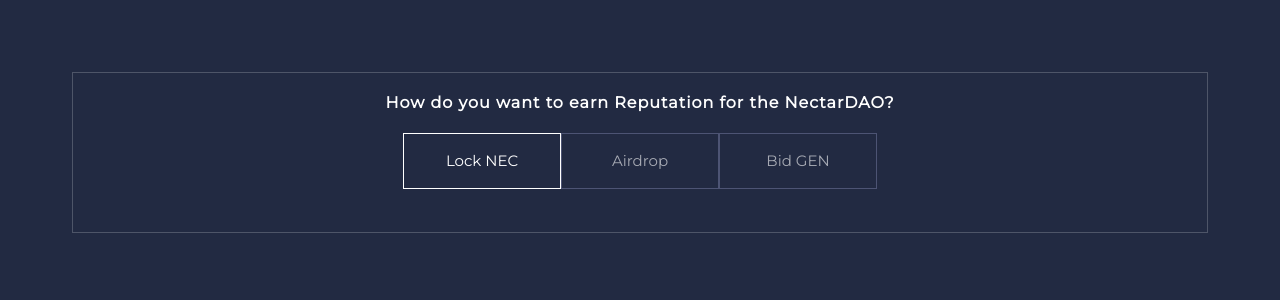
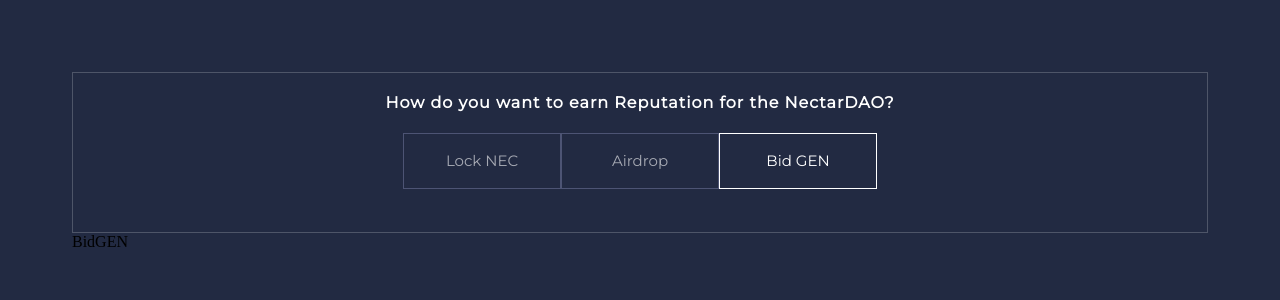
Before and after one commit to dOrgTech/NectarDAO-Bootstrapper, a React app: page /#/bid-gen in a window 1280 px wide. Shown: the top 300 px of the page. Built offline with nearby package versions, Linux system fonts and the light colour scheme.

Commit message:
tool navigation

```diff
--- a/src/components/pages/ReputationBootstrapper/Airdrop.js
+++ b/src/components/pages/ReputationBootstrapper/Airdrop.js
@@ -9,3 +9,13 @@
 <text>Nectar Balance</Text>
 ...
 */
+
+import React from 'react'
+
+const Airdrop = () => (
+  <div>
+    Airdrop
+  </div>
+)
+
+export default Airdrop
--- a/src/components/pages/ReputationBootstrapper/BidGEN.js
+++ b/src/components/pages/ReputationBootstrapper/BidGEN.js
@@ -27,3 +27,13 @@
   </div>
 </div>
 */
+
+import React from 'react'
+
+const BidGEN = () => (
+  <div>
+    BidGEN
+  </div>
+)
+
+export default BidGEN
--- a/src/components/pages/ReputationBootstrapper/LockNEC.js
+++ b/src/components/pages/ReputationBootstrapper/LockNEC.js
@@ -29,3 +29,13 @@
   </div>
 </div>
 */
+
+import React from 'react'
+
+const LockNEC = () => (
+  <div>
+    LockNEC
+  </div>
+)
+
+export default LockNEC
--- a/src/components/pages/ReputationBootstrapper/Selector.js
+++ b/src/components/pages/ReputationBootstrapper/Selector.js
@@ -50,9 +50,17 @@
 const Selector = ({ height }) => {
   const [selected, setSelected] = React.useState(0)
 
-  const Button = withRouter(({
- option, route, history, children
+  const Button = withRouter(
+    ({
+ option, route, history, location, children
 }) => {
+      // Handle external route navigation
+      if (location.pathname === route) {
+        setSelected(option)
+      } else if (location.pathname === '/') {
+        setSelected(0)
+      }
+
       if (option === selected) {
         return (
           <ActiveButton>
@@ -69,19 +77,20 @@
             {children}
           </InactiveButton>
         )
-  })
+    }
+  )
 
   return (
     <HeaderWrapper height={height}>
       <Title>How do you want to earn Reputation for the NectarDAO?</Title>
       <NavWrapper>
-        <Button option={0} route="/lock-nec">
+        <Button option={1} route="/lock-nec">
           Lock NEC
         </Button>
-        <Button option={1} route="/airdrop">
+        <Button option={2} route="/airdrop">
           Airdrop
         </Button>
-        <Button option={2} route="/bid-gen">
+        <Button option={3} route="/bid-gen">
           Bid GEN
         </Button>
       </NavWrapper>
--- a/src/components/pages/ReputationBootstrapper/index.js
+++ b/src/components/pages/ReputationBootstrapper/index.js
@@ -1,17 +1,26 @@
-// TODO:
-// <Text>How do you want to ear Reputation for the NectarDAO?</Text>
-// switch (schemeType) {
-//   case SchemeType.LockNEC:
-//     <LockNEC />
-//   ...
-// }
-
 import React from 'react'
+import { Switch, Route } from 'react-router-dom'
 import Selector from './Selector'
+import LockNEC from './LockNEC'
+import Airdrop from './Airdrop'
+import BidGEN from './BidGEN'
 
 const ReputationBoostrapper = () => {
   return (
-    <Selector height="159px" />
+    <React.Fragment>
+      <Selector height="159px" />
+      <Switch>
+        <Route exact path="/lock-nec">
+          <LockNEC />
+        </Route>
+        <Route exact path="/airdrop">
+          <Airdrop />
+        </Route>
+        <Route exact path="/bid-gen">
+          <BidGEN />
+        </Route>
+      </Switch>
+    </React.Fragment>
   )
 }
 
```
Lines whose indentation alone changed are shown as unchanged.
